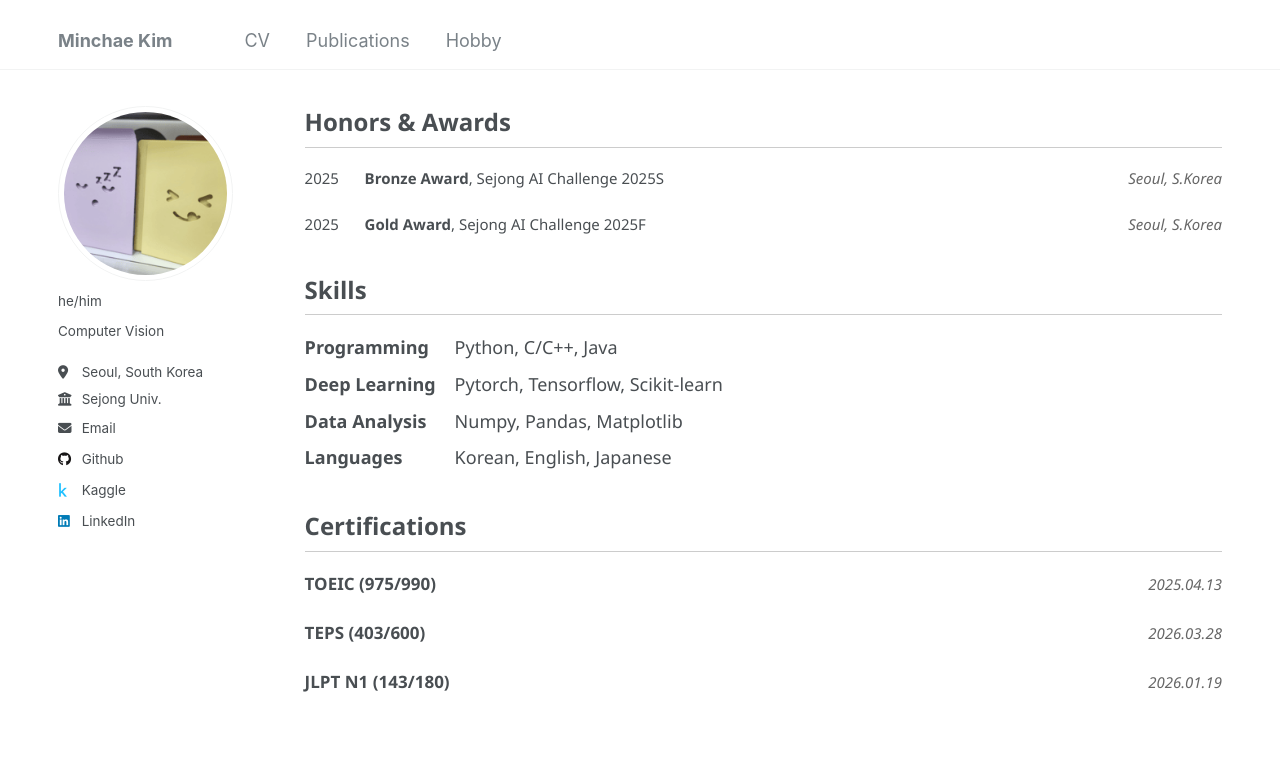
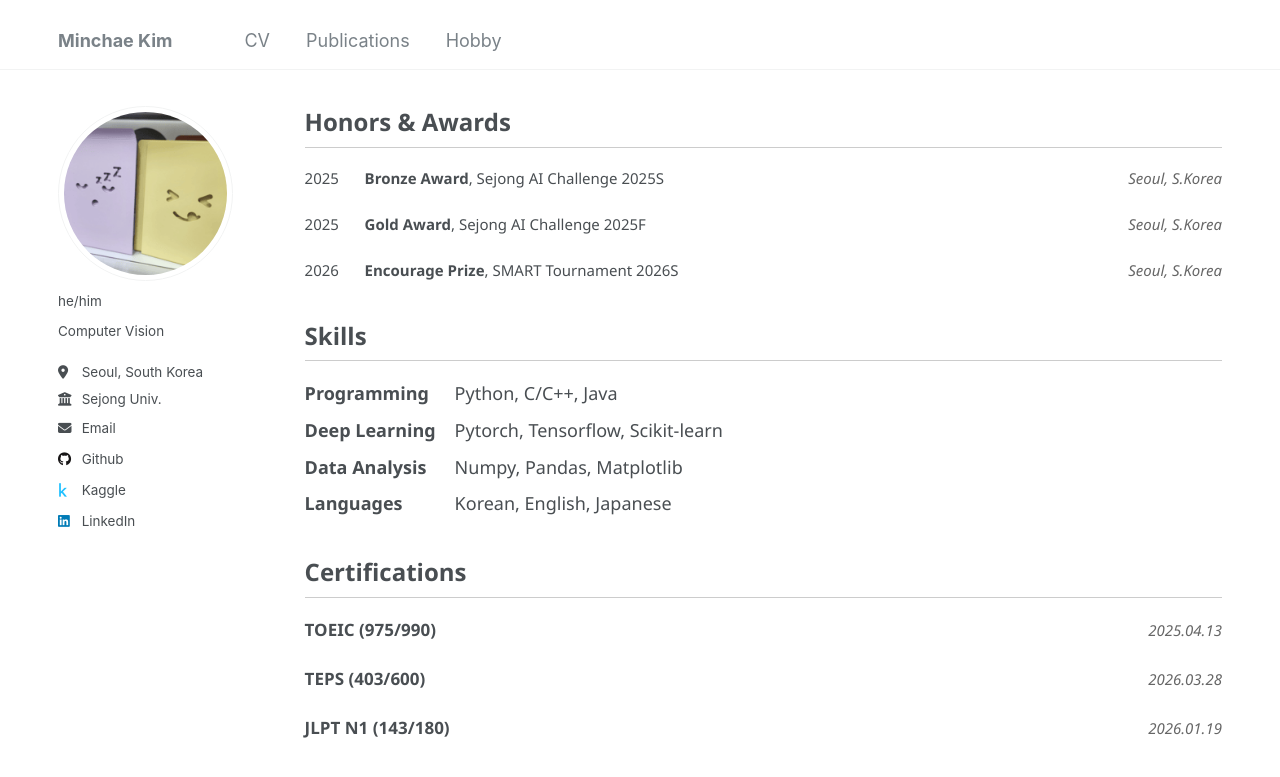
Before and after one commit to lDMDiamondl/lDMDiamondl.github.io, a Jekyll site: the page built from _pages/cv.md, in a window 1280 px wide and 900 px high, scrolled down 1573 px. Shown: the top 777 px of the window. Built offline with Jekyll 4.4.1, drawn with Linux system fonts in a browser that asks for light colours.

Commit message:
Update cv.md

```diff
--- a/_pages/cv.md
+++ b/_pages/cv.md
@@ -238,6 +238,13 @@ redirect_from:
                 <span class="award-location">Seoul, S.Korea</span>
             </div>
         </div>
+        <div class="cv-item">
+            <div class="award-row">
+                <span class="award-year">2026</span>
+                <span class="award-detail"><strong>Encourage Prize</strong>, SMART Tournament 2026S</span>
+                <span class="award-location">Seoul, S.Korea</span>
+            </div>
+        </div>
     </div>
 
     <div class="cv-section" id="skills">
```
